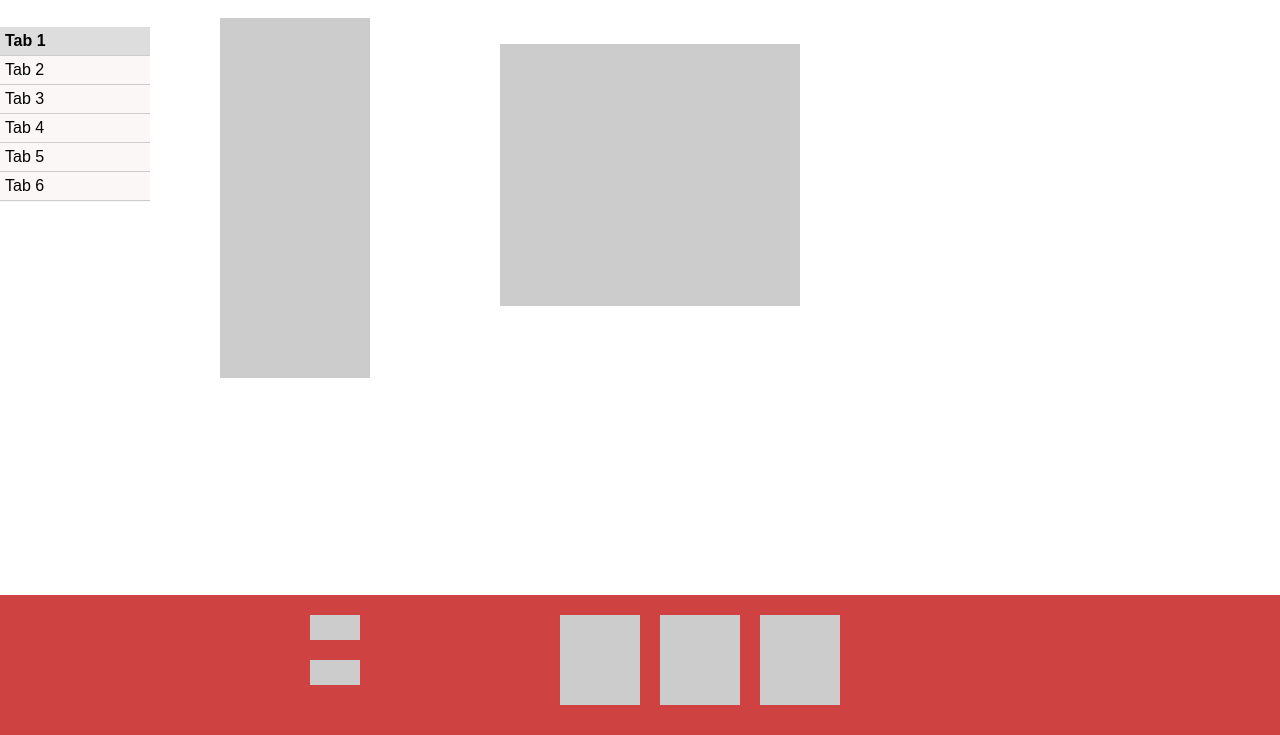
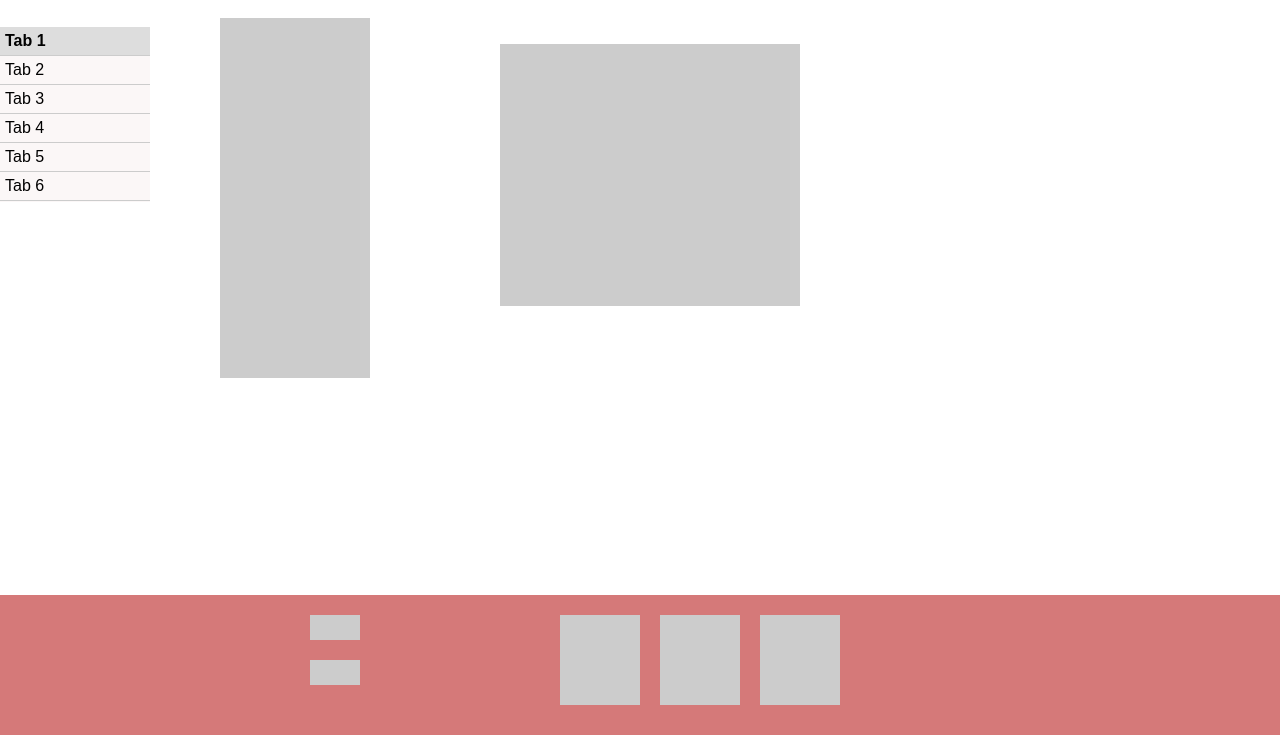
Before and after one commit to yrneh105/CSC4330ProjectGroupK-henry, a plain HTML site: page front_end/frontend_wireframe.html in a window 1280 px wide. Shown: the part 65-800 px from the top of the page. Drawn offline with Linux system fonts and the light colour scheme.

Commit message:
changed footer color

```diff
--- a/front_end/frontend_wireframe.html
+++ b/front_end/frontend_wireframe.html
@@ -86,7 +86,7 @@
         bottom: 0;
         width: 300%;
         height: 15%;
-        background-color: #cf4242;
+        background-color: #d57979;
         color: white;
         padding: 10px 0;
         text-align: center;
```
